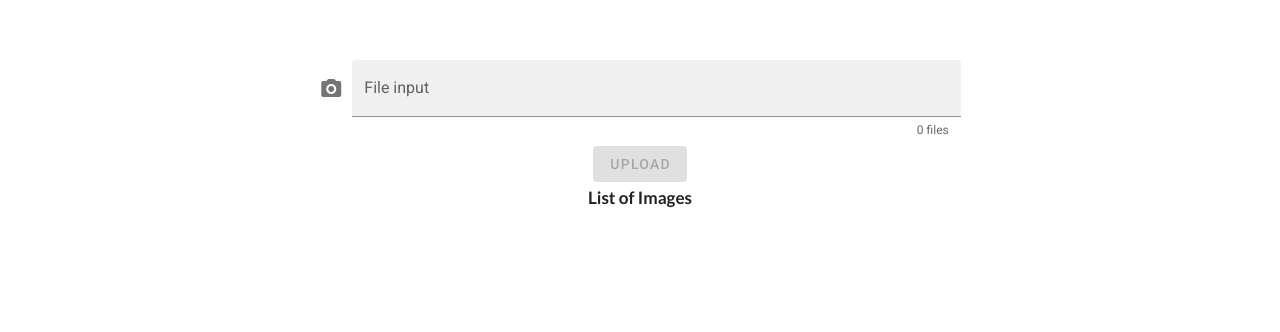
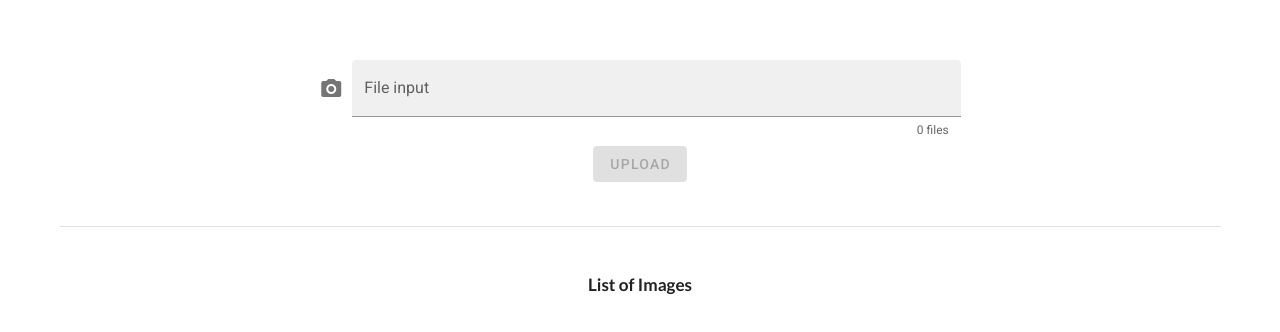
Before and after one commit to kurtwayne/img-uploader, a Vue app: page / in a window 1280 px wide. Shown: the part 164-496 px from the top of the page. Built offline with nearby package versions, Linux system fonts and the light colour scheme.

Commit message:
Add divider

```diff
--- a/src/components/ImageUpload.vue
+++ b/src/components/ImageUpload.vue
@@ -49,7 +49,7 @@
       </v-row>
 
       <!-- Alert Messages -->
-      <v-row justify="center">
+      <v-row justify="center" id="divide">
         <div v-if="errorMessage" role="alert" id="alert-message">
           <v-alert
           outlined
@@ -69,7 +69,8 @@
       </v-row>
 
       <!-- Image Cards -->
-      <span>
+      <div>
+        <v-divider></v-divider>
         <h4 class="text-center" id="fileTitle">List of Images</h4>
         <v-row>
           <v-card
@@ -82,7 +83,7 @@
             <img :src="data.url" :alt="data.url" height="80px">
           </v-card>
         </v-row>
-      </span>
+      </div>
 
     </div>
   </v-container>
@@ -155,6 +156,9 @@ export default {
   .v-card {
     padding: 1em;
   }
+  #divide {
+    padding: 2em;
+  }
   #progress-section {
     padding: 1em;
   }
```
